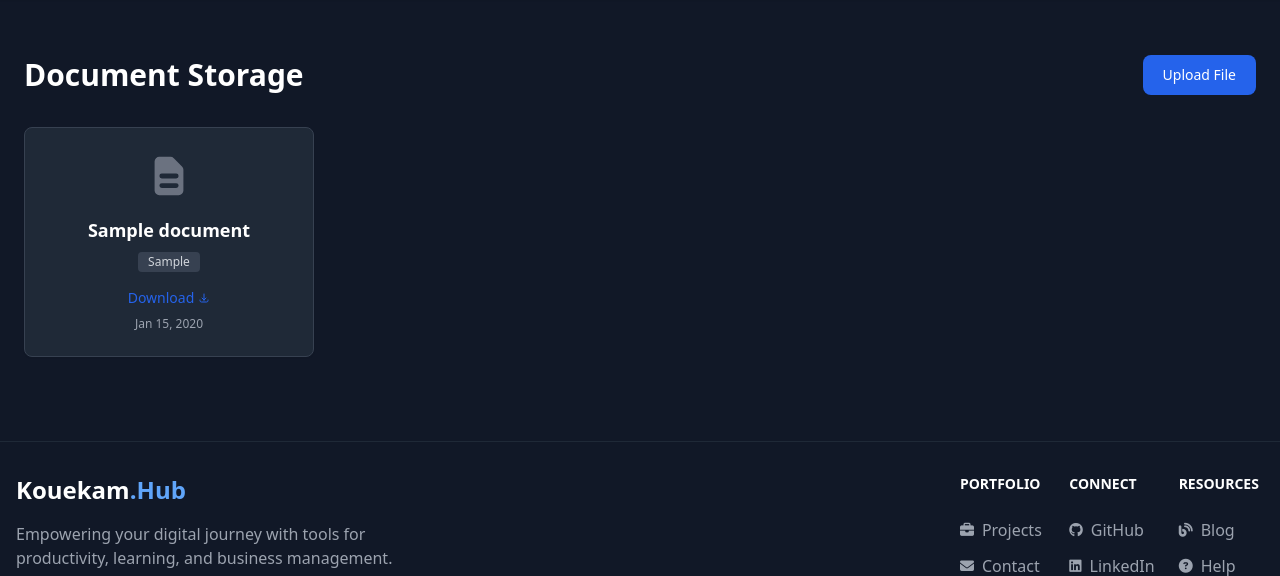
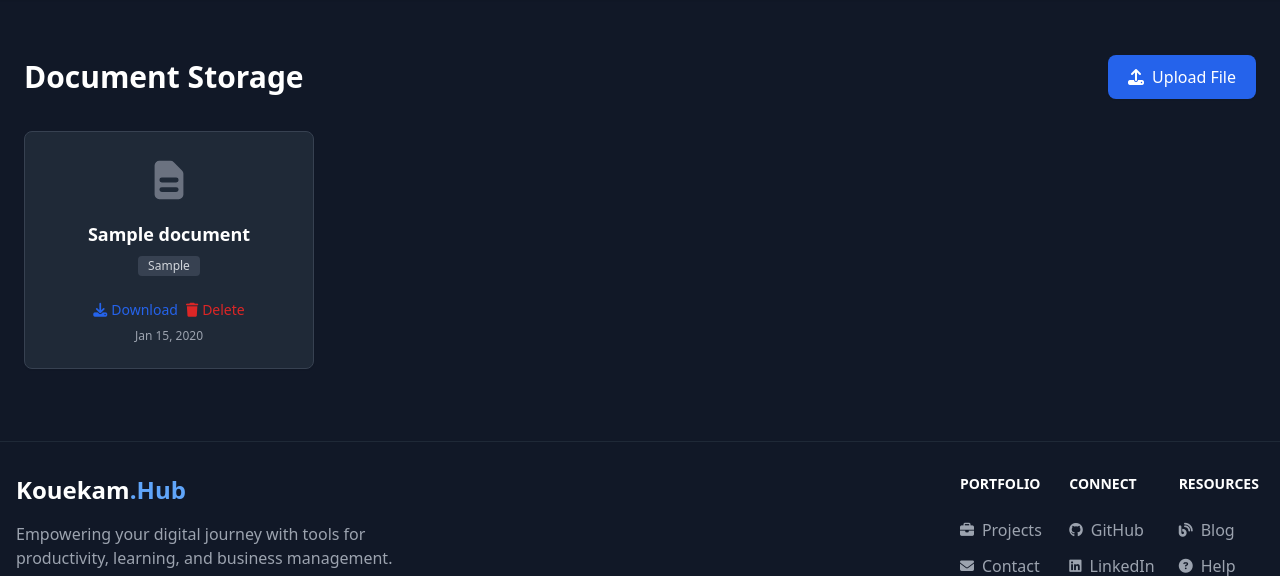
Before and after one commit to kouekamluc/kouekam-portfolio, a Django app: page /productivity/documents/ in a window 1280 px wide. Shown: the part 105-681 px from the top of the page. Run offline with Django 5.2, Linux system fonts and the light colour scheme; a user stored in the database is signed in; tables that the repository leaves empty hold one stand-in row (values such as "Sample post"); some libraries are stand-ins or nearby versions.

```diff
--- a/productivity/forms.py
+++ b/productivity/forms.py
@@ -135,7 +135,8 @@ class DocumentForm(forms.ModelForm):
 class MilestoneForm(forms.ModelForm):
     class Meta:
         model = Milestone
-        fields = ['title', 'description', 'due_date', 'completed']
+        fields = ['title', 'description', 'due_date']
+        # Note: 'completed' is handled by the completion action, not the form
         widgets = {
             'title': forms.TextInput(attrs={
                 'class': 'block w-full rounded-lg border border-gray-300 bg-gray-50 p-2.5 text-sm text-gray-900 focus:border-blue-500 focus:ring-blue-500'
--- a/templates/business/business_idea_form.html
+++ b/templates/business/business_idea_form.html
@@ -53,6 +53,7 @@
                         <option value="planning" {% if idea and idea.status == 'planning' %}selected{% endif %}>Planning</option>
                         <option value="active" {% if idea and idea.status == 'active' %}selected{% endif %}>Active</option>
                         <option value="paused" {% if idea and idea.status == 'paused' %}selected{% endif %}>Paused</option>
+                        <option value="abandoned" {% if idea and idea.status == 'abandoned' %}selected{% endif %}>Abandoned</option>
                     </select>
                     {% if form.status.errors %}
                         <p class="mt-1 text-sm text-red-600 dark:text-red-400">{{ form.status.errors }}</p>
--- a/templates/business/business_idea_list.html
+++ b/templates/business/business_idea_list.html
@@ -12,7 +12,10 @@
             <a href="{% url 'business_idea_list' %}" class="px-4 py-2 rounded {% if not status_filter %}bg-blue-600 text-white{% else %}bg-gray-200 dark:bg-gray-700{% endif %}">All</a>
             <a href="?status=idea" class="px-4 py-2 rounded {% if status_filter == 'idea' %}bg-blue-600 text-white{% else %}bg-gray-200 dark:bg-gray-700{% endif %}">Ideas</a>
             <a href="?status=researching" class="px-4 py-2 rounded {% if status_filter == 'researching' %}bg-blue-600 text-white{% else %}bg-gray-200 dark:bg-gray-700{% endif %}">Researching</a>
+            <a href="?status=planning" class="px-4 py-2 rounded {% if status_filter == 'planning' %}bg-blue-600 text-white{% else %}bg-gray-200 dark:bg-gray-700{% endif %}">Planning</a>
             <a href="?status=active" class="px-4 py-2 rounded {% if status_filter == 'active' %}bg-blue-600 text-white{% else %}bg-gray-200 dark:bg-gray-700{% endif %}">Active</a>
+            <a href="?status=paused" class="px-4 py-2 rounded {% if status_filter == 'paused' %}bg-blue-600 text-white{% else %}bg-gray-200 dark:bg-gray-700{% endif %}">Paused</a>
+            <a href="?status=abandoned" class="px-4 py-2 rounded {% if status_filter == 'abandoned' %}bg-blue-600 text-white{% else %}bg-gray-200 dark:bg-gray-700{% endif %}">Abandoned</a>
         </div>
 
         <div class="grid gap-6 md:grid-cols-2 lg:grid-cols-3">
--- a/templates/productivity/document_list.html
+++ b/templates/productivity/document_list.html
@@ -5,9 +5,10 @@
     <div class="px-4 mx-auto max-w-screen-xl lg:px-6">
         <div class="flex justify-between items-center mb-8">
             <h2 class="text-3xl font-extrabold text-gray-900 dark:text-white">Document Storage</h2>
-            <a href="/admin/productivity/document/add/"
-                class="text-white bg-blue-700 hover:bg-blue-800 focus:ring-4 focus:ring-blue-300 font-medium rounded-lg text-sm px-5 py-2.5 dark:bg-blue-600 dark:hover:bg-blue-700 focus:outline-none dark:focus:ring-blue-800">Upload
-                File</a>
+            <a href="{% url 'document_upload' %}"
+                class="btn-primary">
+                <i class="fas fa-upload mr-2"></i>Upload File
+            </a>
         </div>
 
         <div class="grid gap-6 md:grid-cols-2 lg:grid-cols-4">
@@ -26,14 +27,16 @@
                     class="bg-gray-100 text-gray-800 text-xs font-medium px-2.5 py-0.5 rounded dark:bg-gray-700 dark:text-gray-300 mb-4">
                     {{ doc.category|default:"General" }}
                 </span>
-                <a href="{{ doc.file.url }}" download
-                    class="text-blue-600 hover:text-blue-800 font-medium text-sm inline-flex items-center">
-                    Download
-                    <svg class="w-3 h-3 ml-1" fill="none" stroke="currentColor" viewBox="0 0 24 24">
-                        <path stroke-linecap="round" stroke-linejoin="round" stroke-width="2"
-                            d="M4 16v1a3 3 0 003 3h10a3 3 0 003-3v-1m-4-4l-4 4m0 0l-4-4m4 4V4"></path>
-                    </svg>
-                </a>
+                <div class="flex gap-2 mt-2">
+                    <a href="{{ doc.file.url }}" download
+                        class="text-blue-600 hover:text-blue-800 font-medium text-sm inline-flex items-center">
+                        <i class="fas fa-download mr-1"></i>Download
+                    </a>
+                    <a href="{% url 'document_delete' doc.id %}"
+                        class="text-red-600 hover:text-red-800 font-medium text-sm inline-flex items-center">
+                        <i class="fas fa-trash mr-1"></i>Delete
+                    </a>
+                </div>
                 <p class="text-xs text-gray-400 mt-2">{{ doc.uploaded_at|date:"M d, Y" }}</p>
             </div>
             {% empty %}
--- a/templates/productivity/milestone_manage.html
+++ b/templates/productivity/milestone_manage.html
@@ -38,7 +38,7 @@
 
                     <div>
                         <label for="{{ form.due_date.id_for_label }}" class="block mb-2 text-sm font-medium text-gray-900 dark:text-white">
-                            Due Date
+                            Due Date (Optional)
                         </label>
                         {{ form.due_date }}
                     </div>
```
Also changed, not shown: templates/productivity/goal_form.html (+6 -1 lines), templates/productivity/timetable_form.html (+8 -3 lines), templates/productivity/timetable_list.html (+9 -1 lines), templates/productivity/transaction_form.html (+6 -1 lines).
